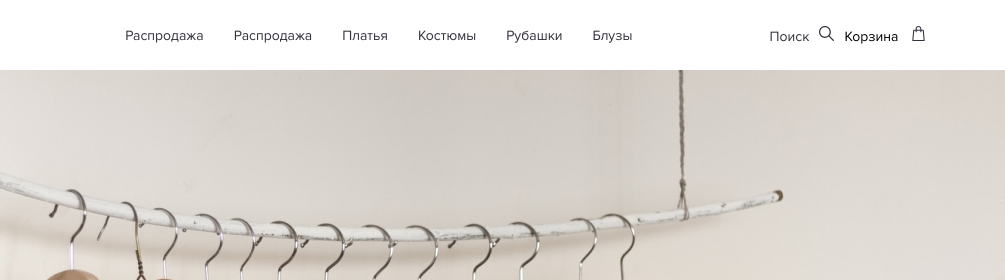
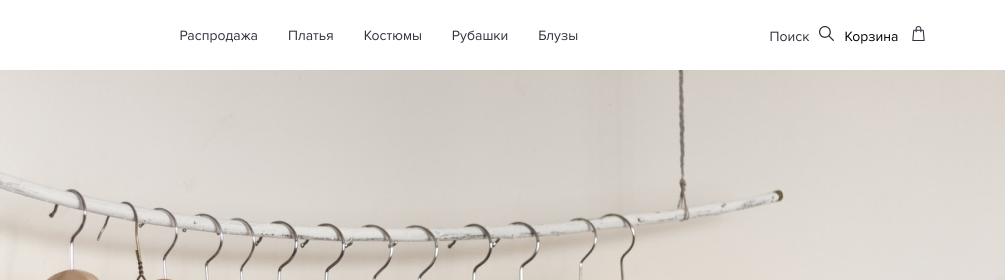
Before and after one commit to IvanKalita/ANNA-PAVLA, a plain HTML site: page index.html in a window 1280 px wide. Shown: the top 280 px of the page, 275-1280 px from the left. Drawn offline with Linux system fonts and the light colour scheme.

Commit message:
my commit three - none

```diff
--- a/index.html
+++ b/index.html
@@ -25,9 +25,6 @@
 
         <nav class="page-header__wrap-content-nav">
           <ul class="page-header__wrap-content-nav-list">
-            <li class="page-header__wrap-contentn-nav-item">
-              <a class="page-header__wrap-content-nav-link" href="#">Распродажа</a>
-            </li>
             <li class="page-header__wrap-contentn-nav-item">
               <a class="page-header__wrap-content-nav-link" href="#">Распродажа</a>
             </li>
```
